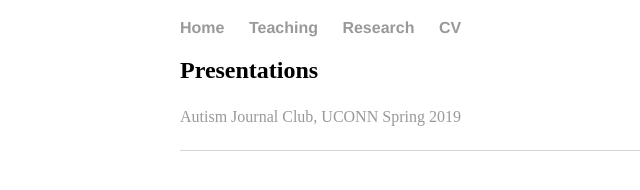
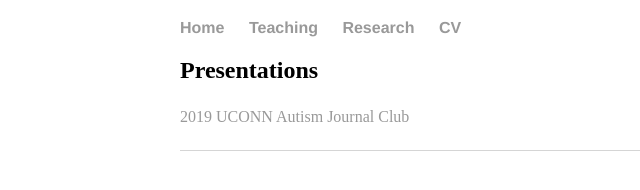
Before and after one commit to ethanweed/ethanweed.github.io, a Jekyll site: the page built from presentations/index.html, in a window 1280 px wide. Shown: the part 128-318 px from the top of the page, without its empty margins (12-652 px from the left). Built offline with Jekyll 4.4.1, drawn with Linux system fonts in a browser that asks for light colours.

Commit message:
Update index.html

```diff
--- a/presentations/index.html
+++ b/presentations/index.html
@@ -7,6 +7,6 @@ title: Presentations
 
 
 </p>
-<a "http://htmlpreview.github.com/?https://github.com/ethanweed/Talks/UCONN-2019-AutismJournalClub/UCONNAutismJournalClub2019.html">Autism Journal Club, UCONN Spring 2019 </a>
+<a "http://htmlpreview.github.com/?Talks/UCONN-2019-AutismJournalClub/UCONNAutismJournalClub2019.html">2019 UCONN Autism Journal Club </a>
 
 <p> </p>
```
